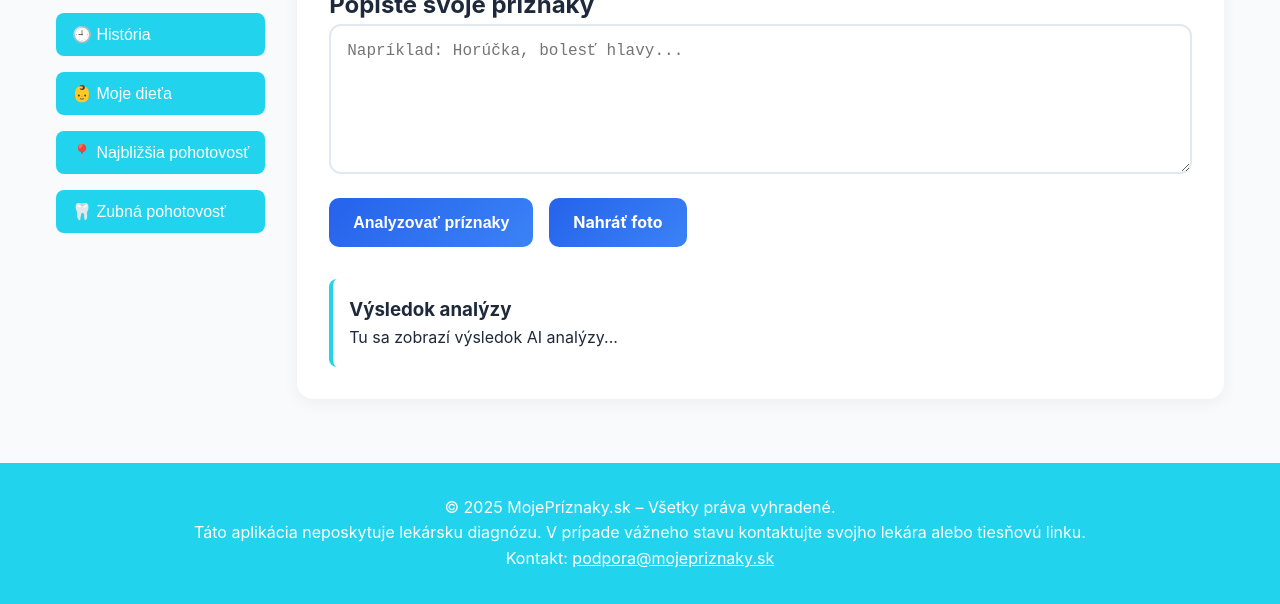
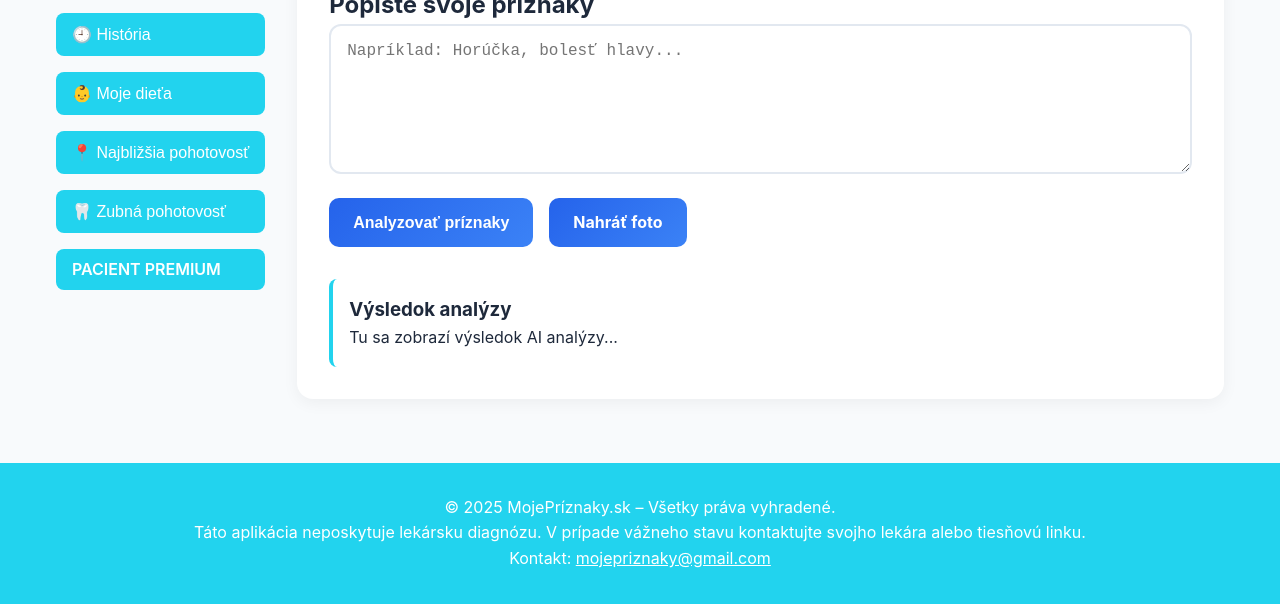
Before and after one commit to BantVegas/mojepriznaky-frontend4, a plain HTML site: page index.html in a window 1280 px wide. Shown: the part 203-807 px from the top of the page. Drawn offline with Linux system fonts and the light colour scheme.

Commit message:
Add files via upload

```diff
--- a/index.html
+++ b/index.html
@@ -189,7 +189,7 @@
 </div>
 
 <div class="container">
-  <h1 style="text-align:center;">AI Symptom Checker</h1>
+  <h1 style="text-align:center;">Najnovšia AI Symptom Kontrola</h1>
   <div style="display: flex; gap: 2rem; align-items: flex-start;">
     <div class="sidebar">
       <button class="sidebar-button" onclick="sendToDoctor()">📤 Poslať doktorovi</button>
@@ -197,6 +197,8 @@
       <button class="sidebar-button" onclick="setChildMode()">👶 Moje dieťa</button>
       <button class="sidebar-button" onclick="openEmergencyMap()">📍 Najbližšia pohotovosť</button>
       <button class="sidebar-button" onclick="openDentalMap()">🦷 Zubná pohotovosť</button>
+      <a href="#" class="premium-btn" onclick="startPremiumCheckout()">PACIENT PREMIUM</a>
+
     </div>
     <div style="flex: 1;">
       <div class="card">
@@ -221,7 +223,7 @@
 <footer class="footer">
   <p>&copy; 2025 MojePríznaky.sk – Všetky práva vyhradené.</p>
   <p>Táto aplikácia neposkytuje lekársku diagnózu. V prípade vážneho stavu kontaktujte svojho lekára alebo tiesňovú linku.</p>
-  <p>Kontakt: <a href="mailto:podpora@mojepriznaky.sk" style="color:white;text-decoration:underline;">podpora@mojepriznaky.sk</a></p>
+  <p>Kontakt: <a href="mailto:mojepriznaky@gmail.com" style="color:white;text-decoration:underline;">mojepriznaky@gmail.com</a></p>
 </footer>
 
 <!-- Login Modal -->
@@ -450,5 +452,37 @@ window.onclick = function(event) {
     window.open("https://www.google.com/maps/search/zubná+pohotovosť+v+okolí", "_blank");
   }
 </script>
+<script>
+  async function startPremiumCheckout() {
+    try {
+      const jwt = sessionStorage.getItem("jwt");
+      if (!jwt) {
+        alert("Najprv sa prosím prihláste.");
+        return;
+      }
+
+      const res = await fetch(`${API_BASE}/api/payment/create-checkout-session`, {
+        method: "POST",
+        headers: {
+          "Content-Type": "application/json",
+          "Authorization": "Bearer " + jwt
+        }
+      });
+
+      if (!res.ok) {
+        const errText = await res.text();
+        alert("❌ Chyba pri spúšťaní platby: " + errText);
+        return;
+      }
+
+      const checkoutUrl = await res.text(); // backend vracia plain URL
+      window.location.href = checkoutUrl;
+    } catch (error) {
+      console.error("Stripe Checkout error:", error);
+      alert("❌ Nepodarilo sa otvoriť platobnú bránu.");
+    }
+  }
+  </script>
+
 </body>
 </html>
```
